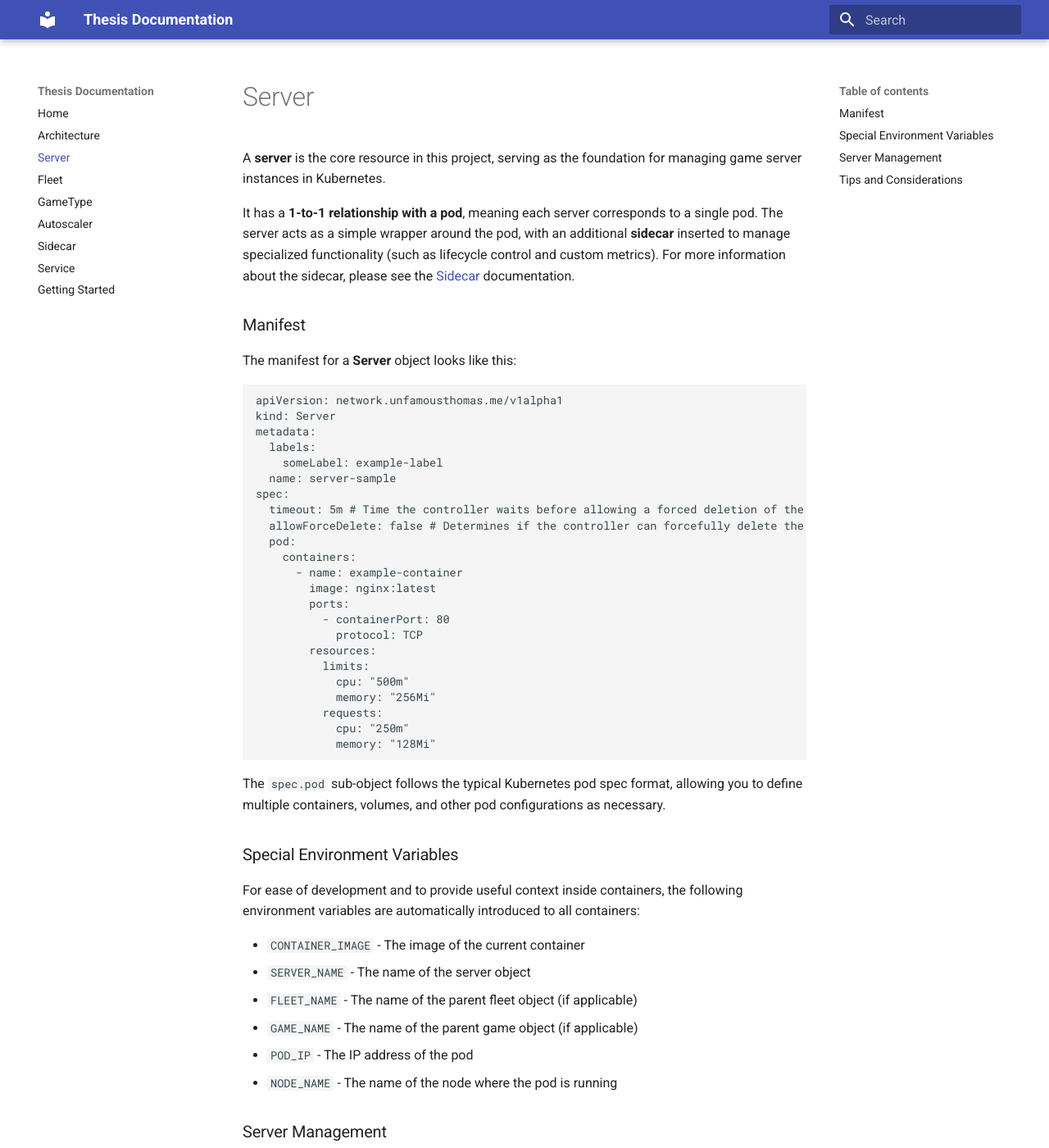
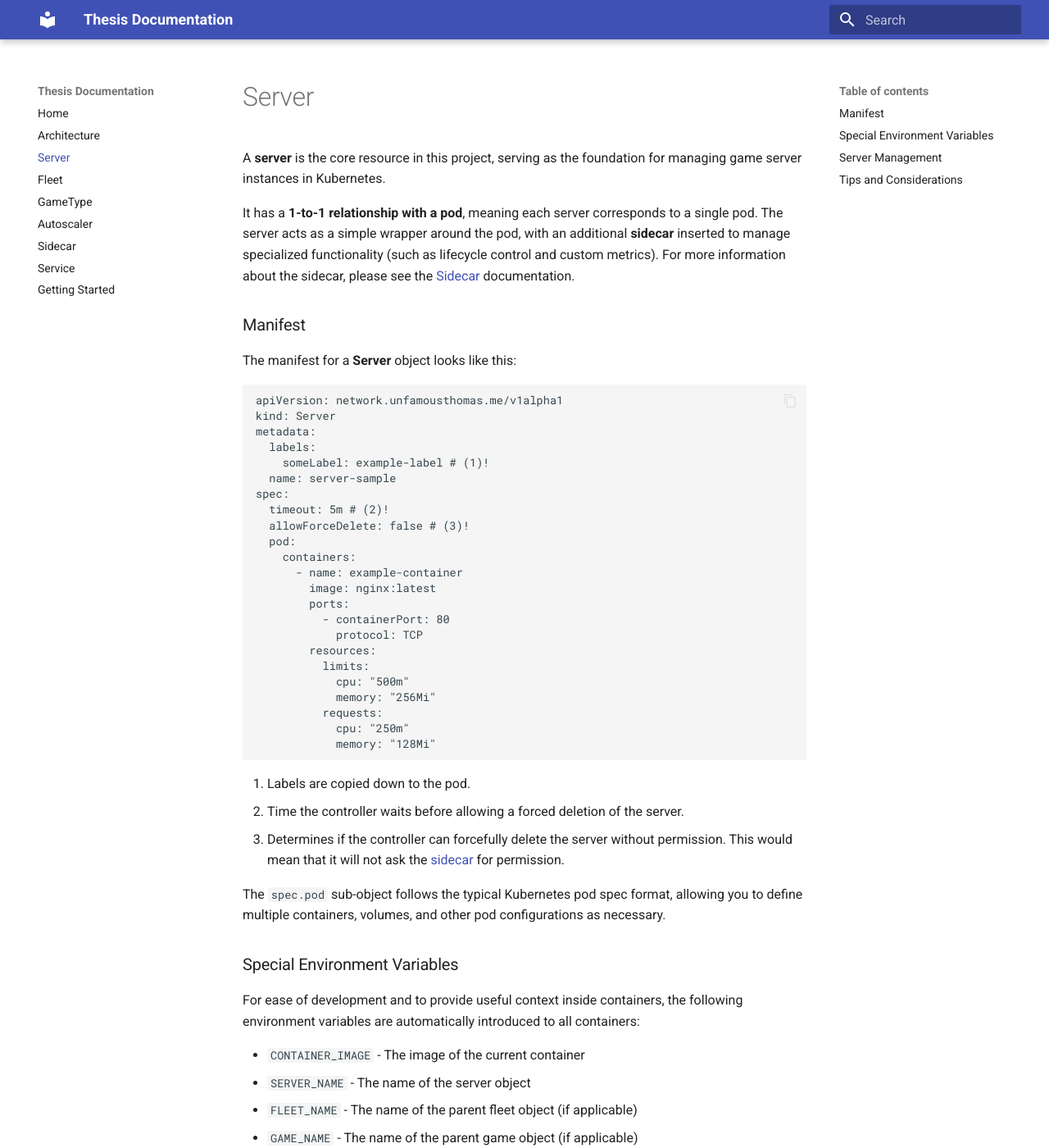
Before and after one commit to UnfamousThomas/thesis-initial, an MkDocs documentation site: the page built from documentation/docs/server.md, in a window 1280 px wide and 1400 px high. Shown: the whole window at 82% size. Built offline with MkDocs 1.6.1 and Material for MkDocs 9.7.7, drawn with Linux system fonts in a browser that asks for light colours.

Commit message:
improve documentation

````diff
--- a/documentation/docs/server.md
+++ b/documentation/docs/server.md
@@ -13,11 +13,11 @@ apiVersion: network.unfamousthomas.me/v1alpha1
 kind: Server
 metadata:
   labels:
-    someLabel: example-label
+    someLabel: example-label # (1)!
   name: server-sample
 spec:
-  timeout: 5m # Time the controller waits before allowing a forced deletion of the server
-  allowForceDelete: false # Determines if the controller can forcefully delete the server without permission
+  timeout: 5m # (2)!
+  allowForceDelete: false # (3)!
   pod:
     containers:
       - name: example-container
@@ -33,6 +33,9 @@ spec:
             cpu: "250m"
             memory: "128Mi"
 ```
+1. Labels are copied down to the pod.
+2. Time the controller waits before allowing a forced deletion of the server.
+3. Determines if the controller can forcefully delete the server without permission. This would mean that it will not ask the [sidecar](sidecar.md) for permission.
 
 The `spec.pod` sub-object follows the typical Kubernetes pod spec format, allowing you to define multiple containers, volumes, and other pod configurations as necessary.
 
--- a/documentation/mkdocs.yml
+++ b/documentation/mkdocs.yml
@@ -2,6 +2,10 @@ site_name: Thesis Documentation
 site_url: https://unfamousthomas.github.io/thesis
 theme:
   name: material
+  features:
+    - content.code.copy # Enable code-block copying
+    - content.mode.select #Enable selection
+    - content.code.annotate
 nav:
   - Home: index.md
   - Architecture: architecture.md
````
